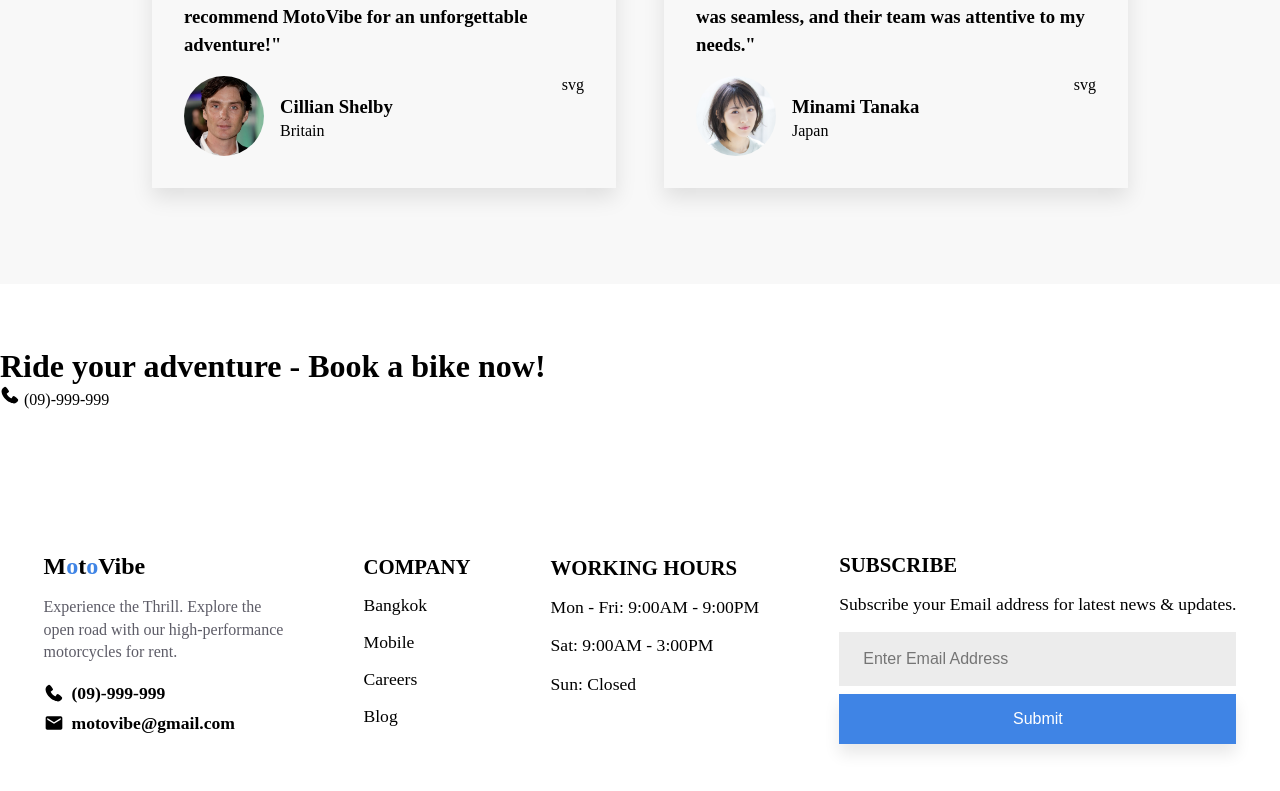
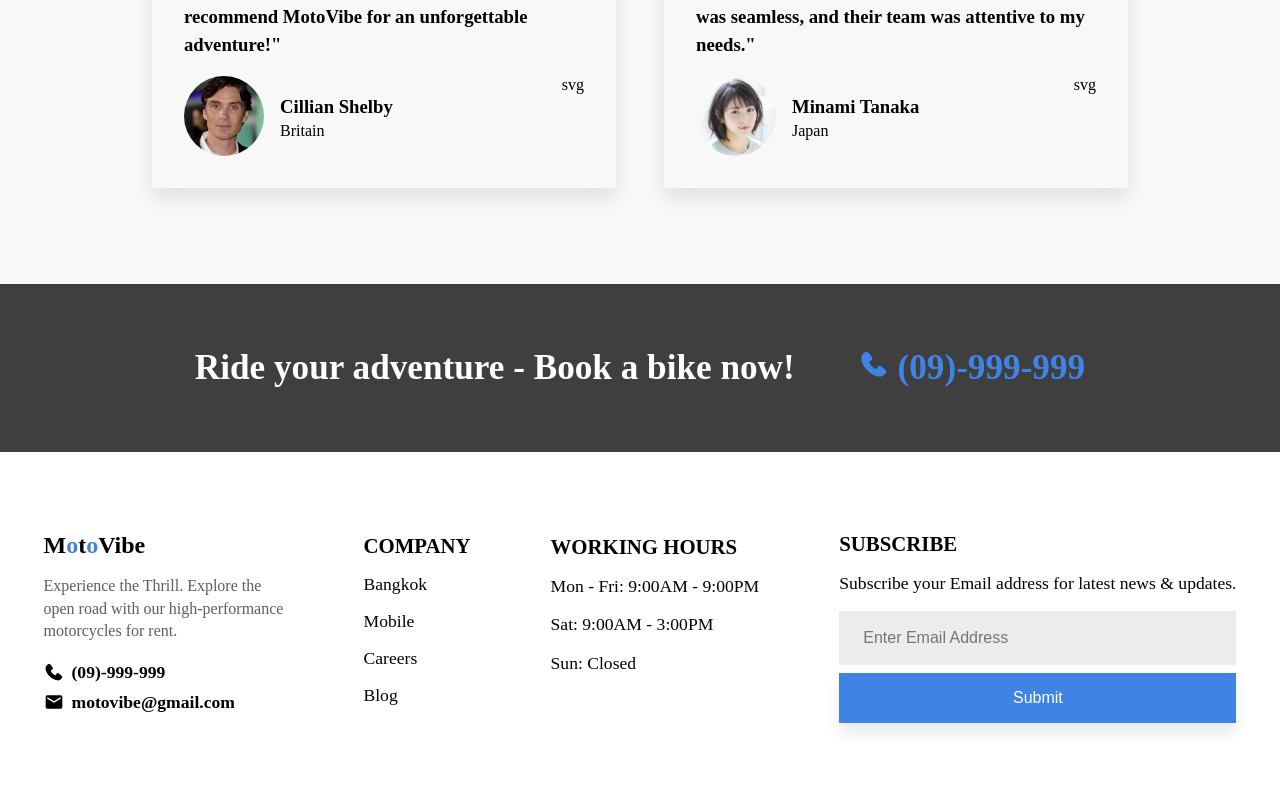
Before and after one commit to OnigiriKing/moto-vibe, a React (Create React App) app: page /Reviews in a window 1280 px wide. Shown: the part 781-1572 px from the top of the page. Built offline with nearby package versions, Linux system fonts and the light colour scheme.

Commit message:
AllPagesFooter is ready (no bg)

```diff
--- a/src/pages/footerPage/AllPagesFooter.jsx
+++ b/src/pages/footerPage/AllPagesFooter.jsx
@@ -6,7 +6,9 @@ export default function AllPagesFooter() {
       <div className="all-pages-footer-wrapper">
         <div className="all-pages-footer-text">
           <h1>Ride your adventure - Book a bike now!</h1>
-          <a href="tel:09999999">{footerSvg(20).phone} (09)-999-999</a>
+          <a href="tel:09999999">
+            <h1>{footerSvg(30).phone} (09)-999-999</h1>
+          </a>
         </div>
       </div>
     </div>
--- a/src/styles/footerStyle/_footer.scss
+++ b/src/styles/footerStyle/_footer.scss
@@ -150,13 +150,29 @@
 
   #testimonials-page {
     width: 100%;
+    // background-image: url("../img/footerBike.png");
+    background-position: center;
+    background-size: cover;
   }
 
   .all-pages-footer-wrapper {
-    background-color: #ffffff9e;
+    background-color: #000000c0;
+
   }
 
 
   .all-pages-footer-text{
     padding: 4rem 0;
+    display: flex;
+    align-items: center;
+    justify-content: center;
+    gap: 4rem;
+    font-size: $h4-size;
+    color: #ffff;
+
+    a {
+      h1 {
+        color: $primColor;
+      }
+    }
   }
```
Also changed, not shown: src/dist/style.css, 1 other file (tests, documents, lock files or other folders).
